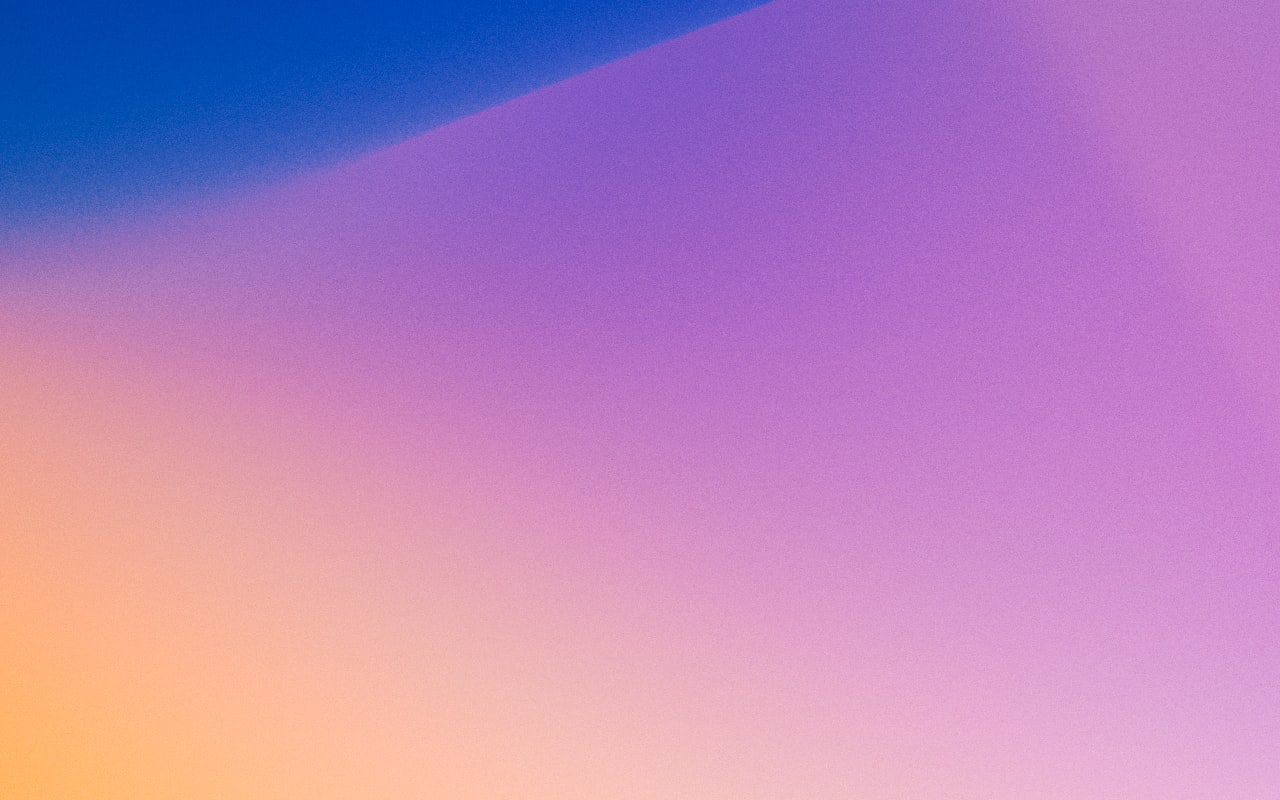
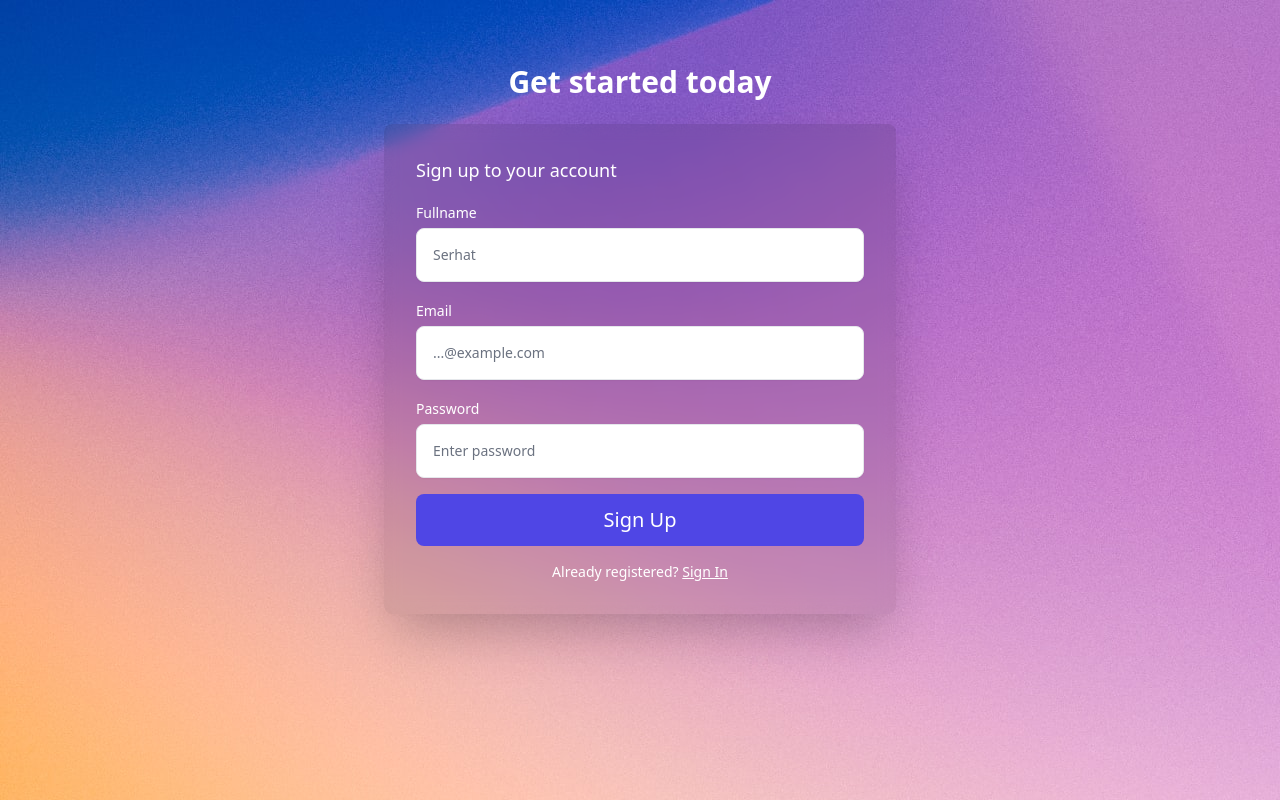
Before and after one commit to srhtak/Vue-Live-Chat, a Vue app: page /register in a window 1280 px wide. Before the commit this address had no page. Built offline with nearby package versions, Linux system fonts and the light colour scheme.

Commit message:
designed login/register page

```diff
--- a/package.json
+++ b/package.json
@@ -7,7 +7,10 @@
     "build": "vue-cli-service build"
   },
   "dependencies": {
+    "@tailwindcss/forms": "^0.5.2",
+    "aos": "^2.3.4",
     "core-js": "^3.8.3",
+    "firebase": "^9.8.2",
     "vue": "^3.2.13",
     "vue-router": "^4.0.3"
   },
--- a/src/App.vue
+++ b/src/App.vue
@@ -5,6 +5,5 @@
 <style lang="scss">
 html {
   background-image: url(../src/assets/bg.jpg);
-  overflow: hidden;
 }
 </style>
--- a/src/components/Banner.vue
+++ b/src/components/Banner.vue
@@ -4,41 +4,55 @@
   >
     <div class="max-w-3xl mx-auto text-center">
       <h1
+        data-aos="fade-up"
+        data-aos-duration="1500"
         class="text-3xl font-extrabold text-transparent sm:text-5xl bg-clip-text bg-gradient-to-r from-blue-400 to-purple-400"
       >
-        Vue Live Chat.
+        Vue Live Chat
       </h1>
 
-      <div class="flex justify-evenly m-2">
+      <div
+        data-aos="fade-up"
+        data-aos-duration="1500"
+        class="flex justify-evenly m-2"
+      >
         <img src="../assets/vue.svg" alt="Vue.js" />
         <img src="../assets/firebase.svg" alt="firebase" />
         <img src="../assets/tailwind.svg" alt="Tailwind" />
       </div>
       <p
+        data-aos="fade-up"
+        data-aos-duration="2000"
         class="max-w-xl mx-auto font-semibold mt-4 sm:leading-relaxed sm:text-xl"
       >
         Developed using Vue.js , Firebase and Tailwind.
       </p>
 
-      <div class="flex flex-wrap justify-center gap-4 mt-8">
-        <a
+      <div
+        data-aos="fade-up"
+        data-aos-duration="2500"
+        class="flex flex-wrap justify-center gap-4 mt-8"
+      >
+        <router-link
           class="block w-full px-12 py-3 text-sm font-medium text-white bg-blue-600 border border-blue-600 rounded sm:w-auto active:text-opacity-75 hover:bg-transparent hover:text-white focus:outline-none focus:ring"
-          href="/get-started"
+          :to="{ name: 'Login' }"
         >
           Sign In
-        </a>
+        </router-link>
 
-        <a
+        <router-link
           class="block w-full px-12 py-3 text-sm font-medium text-white border border-blue-600 rounded sm:w-auto hover:bg-blue-600 active:bg-blue-500 focus:outline-none focus:ring"
-          href="/about"
+          :to="{ name: 'Register' }"
         >
           Sing Up
-        </a>
+        </router-link>
       </div>
     </div>
   </section>
 </template>
 
-<script setup></script>
+<script setup>
+import { ref } from "vue";
+</script>
 
 <style lang="scss" scoped></style>
--- /dev/null
+++ b/src/firebase/config.js
@@ -0,0 +1,18 @@
+import firebase from "firebase/compat/app";
+import "firebase/firestore";
+
+const firebaseConfig = {
+  apiKey: "AIzaSyAdnS1LcngAgB23DCru4P0HxwQfxypnp0E",
+  authDomain: "vue-live-chat-87643.firebaseapp.com",
+  projectId: "vue-live-chat-87643",
+  storageBucket: "vue-live-chat-87643.appspot.com",
+  messagingSenderId: "443561074190",
+  appId: "1:443561074190:web:6b7f5048131e47d6a1e65f",
+};
+
+firebase.initializeApp(firebaseConfig);
+
+const projectFirestore = firebase.firestore();
+const timestamp = firebase.firestore.FieldValue.serverTimestamp;
+
+export { projectFirestore, timestamp };
--- a/src/main.js
+++ b/src/main.js
@@ -2,6 +2,7 @@ import { createApp } from "vue";
 import App from "./App.vue";
 import router from "./router";
 import "../src/style/index.css";
+import "aos/dist/aos.css";
 
 const app = createApp(App);
 app.use(router);
--- a/src/router/index.js
+++ b/src/router/index.js
@@ -1,11 +1,23 @@
 import { createRouter, createWebHistory } from "vue-router";
 import Welcome from "../views/Welcome.vue";
+import Register from "../views/Register.vue";
+import Login from "../views/Login.vue";
 
 const routes = [
   {
     path: "/",
     name: "Welcome",
     component: Welcome,
+  },
+  {
+    path: "/register",
+    name: "Register",
+    component: Register,
+  },
+  {
+    path: "/login",
+    name: "Login",
+    component: Login,
   },
 ];
 
--- /dev/null
+++ b/src/views/Login.vue
@@ -0,0 +1,73 @@
+<script setup>
+const email = ref("");
+const password = ref("");
+
+const handleSubmit = () => {
+  console.log(email.value, password.value);
+};
+</script>
+
+<template>
+  <div class="max-w-screen-xl px-4 py-16 mx-auto sm:px-6 lg:px-8">
+    <div class="max-w-lg mx-auto">
+      <h1 class="text-2xl font-bold text-center text-white sm:text-3xl">
+        Get started today
+      </h1>
+
+      <form
+        action=""
+        class="p-8 backdrop-blur backdrop-filter bg-black/10 mt-6 mb-0 space-y-4 rounded-lg shadow-2xl"
+      >
+        <p class="text-lg font-medium text-white">Sign in to your account</p>
+
+        <div>
+          <label for="email" class="text-sm text-white font-medium"
+            >Email</label
+          >
+
+          <div class="relative mt-1">
+            <input
+              type="email"
+              id="email"
+              v-model="email"
+              class="w-full p-4 pr-12 text-sm border-gray-200 rounded-lg shadow-sm"
+              placeholder="...@example.com"
+            />
+          </div>
+        </div>
+
+        <div>
+          <label for="password" class="text-sm font-medium text-white"
+            >Password</label
+          >
+
+          <div class="relative mt-1">
+            <input
+              type="password"
+              id="password"
+              v-model="password"
+              class="w-full p-4 pr-12 text-sm border-gray-200 rounded-lg shadow-sm"
+              placeholder="Enter password"
+            />
+          </div>
+        </div>
+
+        <button
+          type="submit"
+          class="block w-full px-5 py-3 text-xl font-medium text-white bg-indigo-600 rounded-lg"
+        >
+          Sign In
+        </button>
+
+        <p class="text-sm text-center text-white">
+          No account?
+          <router-link class="underline" :to="{ name: 'Register' }"
+            >Sign Up</router-link
+          >
+        </p>
+      </form>
+    </div>
+  </div>
+</template>
+
+<style lang="scss" scoped></style>
--- /dev/null
+++ b/src/views/Register.vue
@@ -0,0 +1,91 @@
+<script setup>
+import { ref } from "vue";
+
+const fullname = ref("");
+const email = ref("");
+const password = ref("");
+
+const handleSubmit = () => {
+  console.log(fullname.value, email.value, password.value);
+};
+</script>
+
+<template>
+  <div class="max-w-screen-xl px-4 py-16 mx-auto sm:px-6 lg:px-8">
+    <div class="max-w-lg mx-auto">
+      <h1 class="text-2xl font-bold text-center text-white sm:text-3xl">
+        Get started today
+      </h1>
+
+      <form
+        @submit.prevent="handleSubmit"
+        class="p-8 backdrop-blur backdrop-filter bg-black/10 mt-6 mb-0 space-y-4 rounded-lg shadow-2xl"
+      >
+        <p class="text-lg font-medium text-white">Sign up to your account</p>
+        <div>
+          <label for="email" class="text-sm text-white font-medium"
+            >Fullname</label
+          >
+
+          <div class="relative mt-1">
+            <input
+              type="text"
+              id="fullname"
+              v-model="fullname"
+              class="w-full p-4 pr-12 text-sm border-gray-200 rounded-lg shadow-sm"
+              placeholder="Serhat"
+            />
+          </div>
+        </div>
+
+        <div>
+          <label for="email" class="text-sm text-white font-medium"
+            >Email</label
+          >
+
+          <div class="relative mt-1">
+            <input
+              type="email"
+              id="email"
+              v-model="email"
+              class="w-full p-4 pr-12 text-sm border-gray-200 rounded-lg shadow-sm"
+              placeholder="...@example.com"
+            />
+          </div>
+        </div>
+
+        <div>
+          <label for="password" class="text-sm font-medium text-white"
+            >Password</label
+          >
+
+          <div class="relative mt-1">
+            <input
+              type="password"
+              id="password"
+              v-model="password"
+              class="w-full p-4 pr-12 text-sm border-gray-200 rounded-lg shadow-sm"
+              placeholder="Enter password"
+            />
+          </div>
+        </div>
+
+        <button
+          type="submit"
+          class="block w-full px-5 py-3 text-xl font-medium text-white bg-indigo-600 rounded-lg"
+        >
+          Sign Up
+        </button>
+
+        <p class="text-sm text-center text-white">
+          Already registered?
+          <router-link class="underline" :to="{ name: 'Login' }"
+            >Sign In</router-link
+          >
+        </p>
+      </form>
+    </div>
+  </div>
+</template>
+
+<style lang="scss" scoped></style>
--- a/src/views/Welcome.vue
+++ b/src/views/Welcome.vue
@@ -1,5 +1,11 @@
 <script setup>
 import Banner from "@/components/Banner.vue";
+import AOS from "aos";
+import { onMounted } from "vue";
+
+onMounted(() => {
+  AOS.init();
+});
 </script>
 
 <template>
--- a/tailwind.config.js
+++ b/tailwind.config.js
@@ -3,5 +3,5 @@ module.exports = {
   theme: {
     extend: {},
   },
-  plugins: [],
+  plugins: [require("@tailwindcss/forms")],
 };
```
Also changed, not shown: 1 other file (tests, documents, lock files or other folders).
